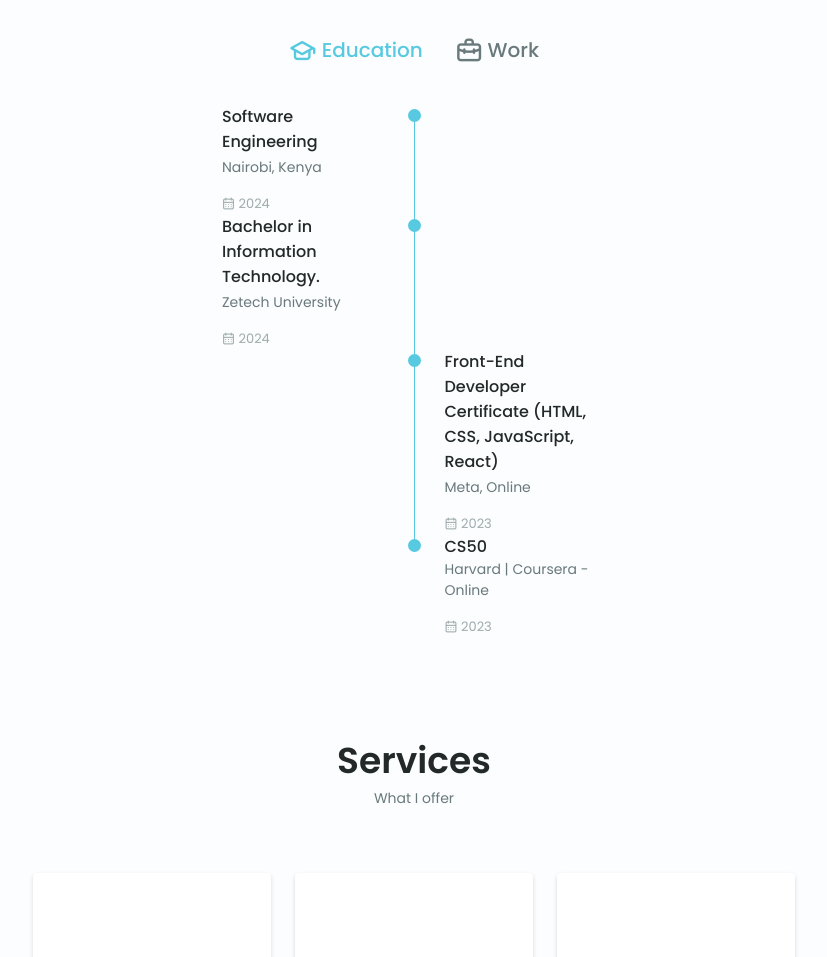
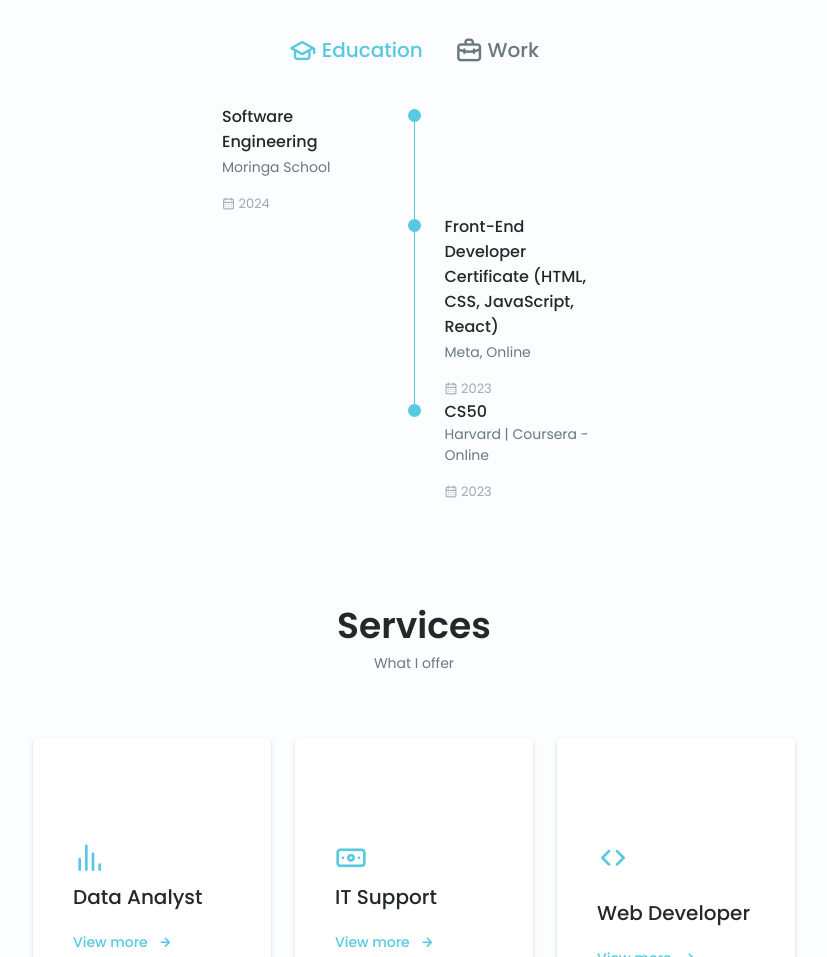
Before and after one commit to NICKSONMOGAKA/nickmokua, a plain HTML site: page index.html in a window 1280 px wide. Shown: the part 2406-3363 px from the top of the page, without its empty margins (226-1053 px from the left). Drawn offline with nearby package versions, Linux system fonts and the light colour scheme.

Commit message:
Update index.html

```diff
--- a/index.html
+++ b/index.html
@@ -351,7 +351,7 @@
              <div class="qualification__data">
                  <div>
                      <h3 class="qualification__title">Software Engineering</h3>
-                     <span class="qualification__subtitle">Nairobi, Kenya</span>
+                     <span class="qualification__subtitle">Moringa School</span>
                      <div class="qualification__calendar">
                         <i class="uil uil-calendar-alt"></i>
                         2024
@@ -365,21 +365,7 @@
              </div>
 
              <!--==================== QUALIFICATION 2 ====================-->
-                <div class="qualification__data">
-                <div>
-                    <h3 class="qualification__title">Bachelor in Information Technology.</h3>
-                    <span class="qualification__subtitle">Zetech University</span>
-                    <div class="qualification__calendar">
-                       <i class="uil uil-calendar-alt"></i>
-                       2024
-                    </div>
-                </div>
 
-                <div>
-                    <span class="qualification__rounder"></span>
-                    <span class="qualification__line"></span>
-                </div>
-            </div>
 
             <!--==================== QUALIFICATION 3 ====================-->
            <div class="qualification__data">
```
